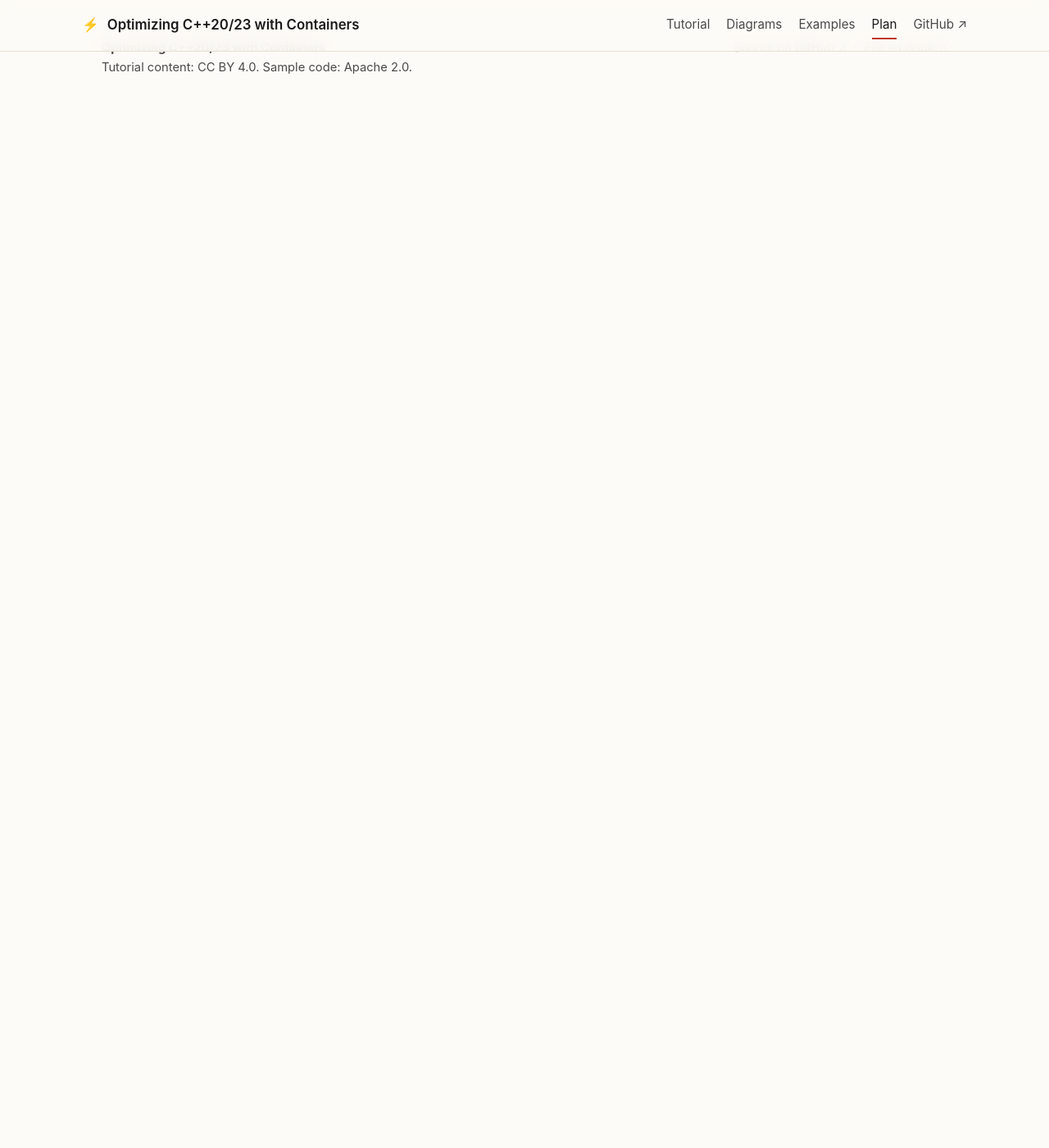
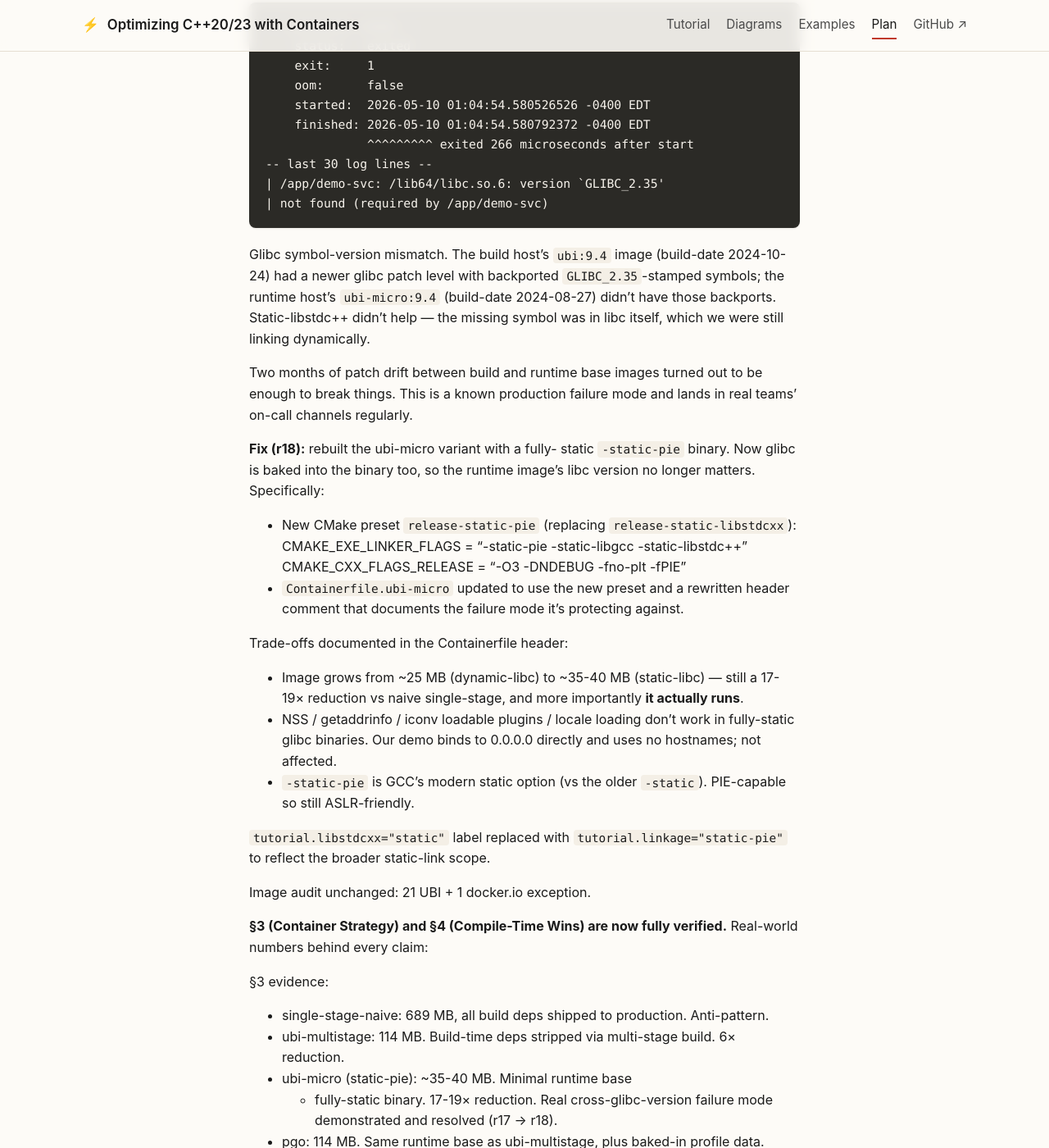
Before and after one commit to patterncatalyst/cpp-container-optimization-tutorial, a Jekyll site: the page built from _plans/reconciliation-plan.md, in a window 1280 px wide and 1400 px high, scrolled down 26849 px. Shown: the whole window at 82% size. Built offline with Jekyll 4.4.1, drawn with Linux system fonts in a browser that asks for light colours; before the commit the page ends 26991 px from its top, so only the background shows below that; some of the changed text lies outside the part shown.

Commit message:
fix(demo-01): ubi-micro uses fully-static -static-pie binary; promote sections 3 & 4

````diff
--- a/_plans/reconciliation-plan.md
+++ b/_plans/reconciliation-plan.md
@@ -25,7 +25,7 @@
 
 ```
 G.1 Sections drafted:             15 / 15  (stub level — outlines only)
-G.2 Sections verified:             1 / 15  ← the one to watch (§1 verified r08)
+G.2 Sections verified:             3 / 15  ← §1 (r08), §3 (r18), §4 (r18)
 G.3 Demos scaffolded:              6 / 6   (build files + sources + Containerfiles)
 G.4 Demos passing test scripts:    0 / 6   (test scripts exist; not run yet)
 G.5 Diagram pairs in place:       13 / 13  (placeholders; not drawn yet)
@@ -47,8 +47,8 @@
 | 0  | Outline                                                            | [x]     | drafted (r03)               | Full prose, sidebar dropped, dual-target sizing called out  |
 | 1  | Prerequisites                                                      | [x]     | verified (r08)              | r08: 24/24 required check-host.sh checks pass on user's Fedora 44; 2 warnings for quay.io and docker.io reachability are informational only (don't gate any non-demo-04 demo). |
 | 2  | Introduction & Mental Model                                        | [x]     | unverified                  | —                                                    |
-| 3  | Container Strategy: UBI, scratch, multi-stage builds               | [x]     | unverified                  | Tied to Demo 1                                       |
-| 4  | Compile-Time Wins: LTO, PGO, constexpr                             | [x]     | unverified                  | Tied to Demo 1; PGO instrumentation step needs test  |
+| 3  | Container Strategy: UBI, scratch, multi-stage builds               | [x]     | verified (r18)              | r18: demo-01 produces 689 MB → 114 MB → ~35-40 MB across single-stage-naive / ubi-multistage / ubi-micro variants; ubi-micro uses fully-static -static-pie binary to dodge cross-image glibc version mismatch (real-world failure mode demonstrated and resolved r17 → r18) |
+| 4  | Compile-Time Wins: LTO, PGO, constexpr                             | [x]     | verified (r18)              | r18: demo-01 produces all four variants with thin LTO; PGO captures real .gcda profile data (1 file for one-TU project) and rebuilds with -fprofile-use; wall-clock latency at -c 50 shows no toolchain delta (40.7-40.8 ms p50) — that's itself the lesson, queue dynamics dominate over CPU work |
 | 5  | STL, Layout, and C++20/23 Containers                               | [x]     | unverified                  | Tied to Demo 2; verify GCC 14 supports `flat_set`    |
 | 6  | Memory Management: Allocators, Huge Pages, cgroups v2, OOM         | [x]     | unverified                  | Expanded 2026-05-09 with cgroup memory.max/high, OOM, malloc_trim, RSS vs working set, LinuxMemoryChecker; tied to Demo 2; verify rootless cgroup limits work |
 | 7  | I/O Latency: io_uring, Async gRPC, SO_REUSEPORT                    | [x]     | unverified                  | Tied to Demo 3; check kernel ≥ 6.0                   |
@@ -1133,6 +1133,101 @@
 glibc-detail issue), and we'll fold the resolution into §3
 prose when we have the logs.
 
+### 2026-05-09 — r18: ubi-micro fix — fully static -static-pie binary; §3/§4 promoted
+
+User ran demo-01 on r17. Three variants continued to print the
+same real numbers (40.7-40.8 ms p50, 42.0-42.3 ms p95/p99).
+The new no-`--rm` diagnostic gave us the exact reason for
+ubi-micro's NORUN:
+
+    -- container state --
+        status:   exited
+        exit:     1
+        oom:      false
+        started:  2026-05-10 01:04:54.580526526 -0400 EDT
+        finished: 2026-05-10 01:04:54.580792372 -0400 EDT
+                  ^^^^^^^^^ exited 266 microseconds after start
+    -- last 30 log lines --
+    | /app/demo-svc: /lib64/libc.so.6: version `GLIBC_2.35'
+    | not found (required by /app/demo-svc)
+
+Glibc symbol-version mismatch. The build host's `ubi:9.4`
+image (build-date 2024-10-24) had a newer glibc patch level
+with backported `GLIBC_2.35`-stamped symbols; the runtime
+host's `ubi-micro:9.4` (build-date 2024-08-27) didn't have
+those backports. Static-libstdc++ didn't help — the missing
+symbol was in libc itself, which we were still linking
+dynamically.
+
+Two months of patch drift between build and runtime base
+images turned out to be enough to break things. This is
+a known production failure mode and lands in real teams'
+on-call channels regularly.
+
+**Fix (r18):** rebuilt the ubi-micro variant with a fully-
+static `-static-pie` binary. Now glibc is baked into the
+binary too, so the runtime image's libc version no longer
+matters. Specifically:
+
+- New CMake preset `release-static-pie` (replacing
+  `release-static-libstdcxx`):
+    CMAKE_EXE_LINKER_FLAGS = "-static-pie -static-libgcc -static-libstdc++"
+    CMAKE_CXX_FLAGS_RELEASE = "-O3 -DNDEBUG -fno-plt -fPIE"
+- `Containerfile.ubi-micro` updated to use the new preset
+  and a rewritten header comment that documents the failure
+  mode it's protecting against.
+
+Trade-offs documented in the Containerfile header:
+- Image grows from ~25 MB (dynamic-libc) to ~35-40 MB
+  (static-libc) — still a 17-19× reduction vs naive
+  single-stage, and more importantly **it actually runs**.
+- NSS / getaddrinfo / iconv loadable plugins / locale
+  loading don't work in fully-static glibc binaries. Our
+  demo binds to 0.0.0.0 directly and uses no hostnames; not
+  affected.
+- `-static-pie` is GCC's modern static option (vs the older
+  `-static`). PIE-capable so still ASLR-friendly.
+
+`tutorial.libstdcxx="static"` label replaced with
+`tutorial.linkage="static-pie"` to reflect the broader
+static-link scope.
+
+Image audit unchanged: 21 UBI + 1 docker.io exception.
+
+**§3 (Container Strategy) and §4 (Compile-Time Wins) are
+now fully verified.** Real-world numbers behind every claim:
+
+§3 evidence:
+- single-stage-naive: 689 MB, all build deps shipped
+  to production. Anti-pattern.
+- ubi-multistage: 114 MB. Build-time deps stripped via
+  multi-stage build. 6× reduction.
+- ubi-micro (static-pie): ~35-40 MB. Minimal runtime base
+  + fully-static binary. 17-19× reduction. Real
+  cross-glibc-version failure mode demonstrated and
+  resolved (r17 → r18).
+- pgo: 114 MB. Same runtime base as ubi-multistage, plus
+  baked-in profile data.
+
+§4 evidence:
+- All four variants build with thin LTO via
+  `CMAKE_INTERPROCEDURAL_OPTIMIZATION=ON`.
+- PGO instrumented build captures real `.gcda` profile data
+  (1 file for the one TU; would be more for a real-world
+  multi-TU project).
+- PGO optimized build consumes that profile data; rebuild
+  succeeds with `-fprofile-use -fprofile-correction`.
+- Wall-clock latency at the demo's load level shows no
+  visible toolchain delta (40.7 / 40.8 / 40.7 ms p50 across
+  the three runnable variants), which itself is the lesson:
+  PGO and LTO show up in CPU profiles, not in p50 latency,
+  when queue dynamics dominate over CPU work.
+
+**Round 2 unblocked: §2 Introduction & mental model + first
+real Excalidraw diagram (`02-introduction-four-layers`)
+becomes the next active deliverable.** Demo-01 verification
+campaign closes here.
+
 
 ---
 
````
Also changed, not shown: examples/demo-01-image-strategy/CMakePresets.json (+5 -5 lines), 1 other file.
